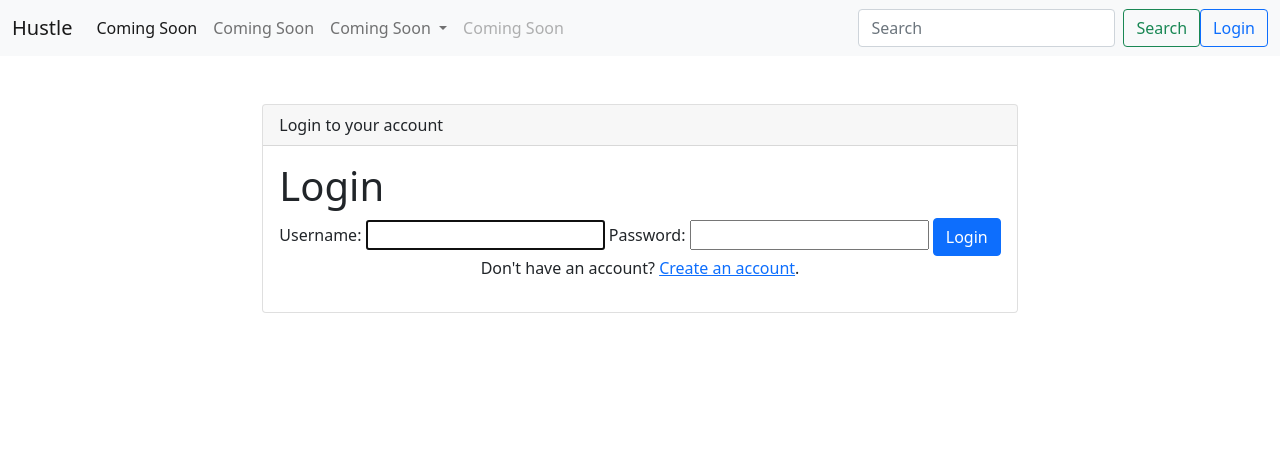
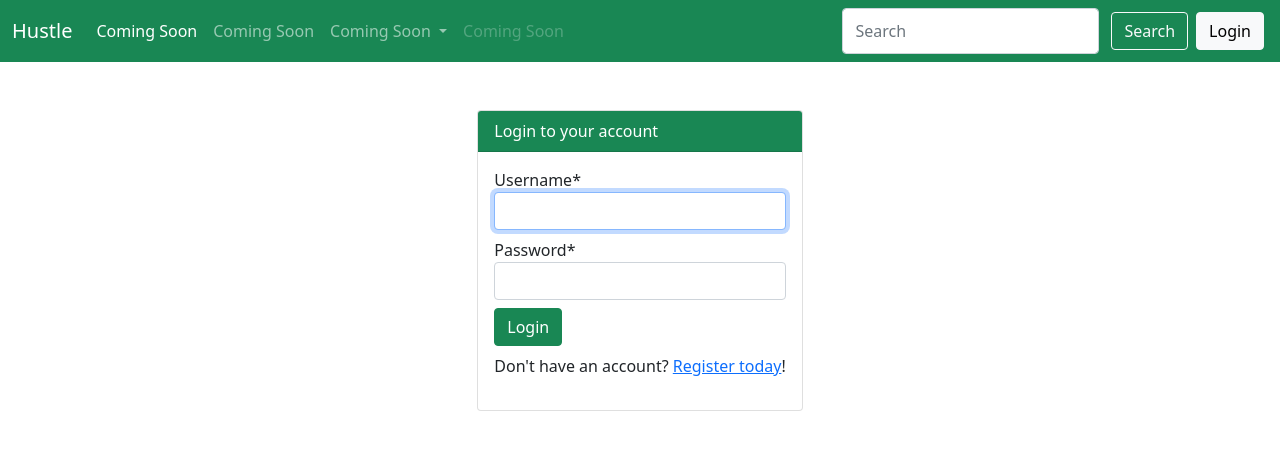
Before and after one commit to hagen-larsen-hl/3MusketeersAndARifleman, a Django app: page /main/login/ in a window 1280 px wide. Shown: the top 450 px of the page. Run offline with Django 4.2, Linux system fonts and the light colour scheme; some libraries are stand-ins or nearby versions.

Commit message:
designed login, registration forms and navbar, optimized form template generation, created global stylesheet

```diff
--- a/hustle/main/templates/main/base.html
+++ b/hustle/main/templates/main/base.html
@@ -7,13 +7,15 @@
     <!-- Import Bootstrap CSS -->
     <link href="https://cdn.jsdelivr.net/npm/bootstrap@5.1.3/dist/css/bootstrap.min.css" rel="stylesheet"
         integrity="sha384-1BmE4kWBq78iYhFldvKuhfTAU6auU8tT94WrHftjDbrCEXSU1oBoqyl2QvZ6jIW3" crossorigin="anonymous">
-
+    <!-- Load Global Stylesheet -->
+    {% load static %}
+    <link rel="stylesheet" type="text/css" href="{% static '/stylesheet.css' %}" />
     <title>Hustle</title>
 </head>
 
 <body>
     <div>
-        <nav class="navbar navbar-expand-lg navbar-light bg-light">
+        <nav class="navbar navbar-expand-lg navbar-dark bg-success">
             <div class="container-fluid">
                 <a class="navbar-brand" href="#">Hustle</a>
                 <button class="navbar-toggler" type="button" data-bs-toggle="collapse"
@@ -49,11 +51,11 @@
                     </ul>
                     <form class="d-flex">
                         <input class="form-control me-2" type="search" placeholder="Search" aria-label="Search">
-                        <button class="btn btn-outline-success" type="submit">Search</button>
+                        <button class="btn btn-outline-light m-1" type="submit">Search</button>
                         {% if user.is_authenticated %}
-                        <a class="btn btn-outline-primary" type="button" href="/main/logout">Logout</a>
+                        <a class="btn btn-light m-1" type="button" href="/main/logout">Logout</a>
                         {% else %}
-                        <a class="btn btn-outline-primary" type="button" href="/main/login">Login</a>
+                        <a class="btn btn-light m-1" type="button" href="/main/login">Login</a>
                         {% endif %}
 
                     </form>
--- a/hustle/main/templates/main/login.html
+++ b/hustle/main/templates/main/login.html
@@ -2,20 +2,25 @@
 
 {% block content %}
 
+{% load crispy_forms_tags %}
+
 <!--Login-->
 <div class="d-flex justify-content-center">
   <div class="card m-5">
-    <div class="card-header">
+    <div class="card-header bg-success text-white">
       Login to your account
     </div>
     <div class="card-body">
-      <h1>Login</h1>
       <form method="POST">
         {% csrf_token %}
-        {{ login_form }}
-        <button class="btn btn-primary" type="submit">Login</button>
+        {% for field in login_form %}
+        <div class="fieldWrapper mb-2">
+          {{ field|as_crispy_field }}
+        </div>
+        {% endfor %}
+        <button class="btn btn-success mb-2" type="submit">Login</button>
       </form>
-      <p class="text-center">Don't have an account? <a href="/main/register">Create an account</a>.</p>
+      <p class="text-center">Don't have an account? <a href="/main/register">Register today</a>!</p>
     </div>
   </div>
 </div>
--- a/hustle/main/templates/main/profile.html
+++ b/hustle/main/templates/main/profile.html
@@ -4,11 +4,11 @@
 
 <!--Register-->
 <div class="d-flex justify-content-center">
-    <div class="card m-5">
+    <div class="card w-100 m-5">
         <div class="card-header">
-            <h1>Welcome, {{ user.first_name }}!</h1>
+            <h2>Welcome, {{ user.first_name }}!</h1>
         </div>
-        <div class="card-body">
+        <div class="card-body justify-content-center">
             <p>This is where your profile will be.</p>
         </div>
     </div>
--- a/hustle/main/views.py
+++ b/hustle/main/views.py
@@ -44,4 +44,7 @@ def logout_request(request):
 
 
 def profile(request):
-    return render(request, 'main/profile.html', {})
+    if request.user.is_authenticated:
+        return render(request, 'main/profile.html', {})
+    else:
+        return redirect("main:login")
```
Also changed, not shown: hustle/hustle/settings.py (+7 -1 lines), hustle/main/templates/main/register.html (+13 -6 lines), hustle/static/stylesheet.css (added).
